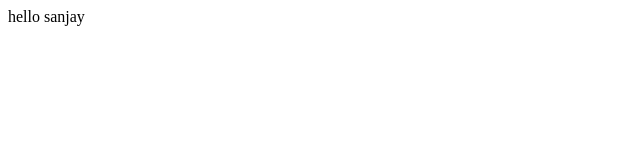
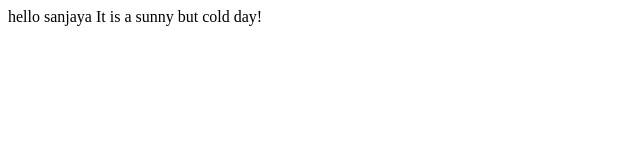
Before and after one commit to sanjaya03585/sanjaya03585.github.io, a plain HTML site: page index.html in a window 1280 px wide. Shown: the whole page, without its empty margins (0-640 px from the left). Drawn offline with Linux system fonts and the light colour scheme.

Commit message:
some text

```diff
--- a/index.html
+++ b/index.html
@@ -5,6 +5,8 @@
     <title>Document</title>
 </head>
 <body>
-   <p>hello sanjay</p>
+   <p>hello sanjaya
+    It is a sunny but cold day!
+   </p>
 </body>
 </html>
```
